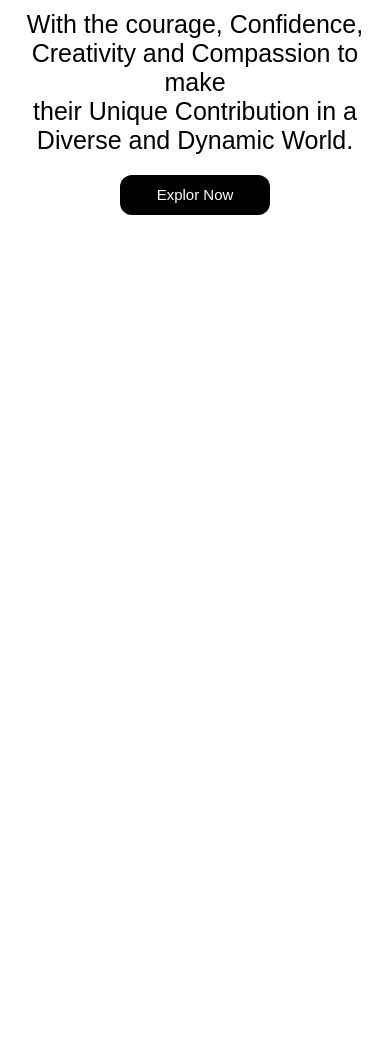
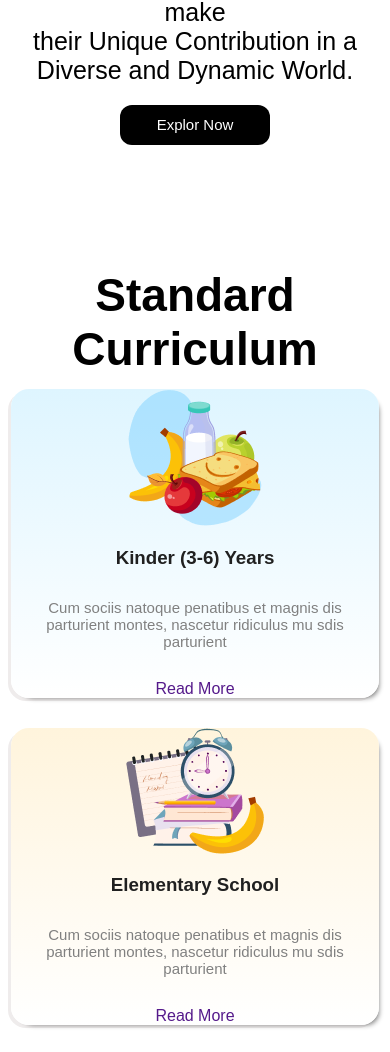
Before and after one commit to abdurrashad/Assignment-2-Kids-Education-repo, a plain HTML site: page index1.html in a window 390 px wide. Shown: the part 943-1995 px from the top of the page. Before the commit the page ends 1158 px from the top, so only its background shows below. Drawn offline with Linux system fonts and the light colour scheme.

Commit message:
added curriculum section and responsive style

```diff
--- a/index1.html
+++ b/index1.html
@@ -43,6 +43,43 @@
                 <img src="images/hero-kids.png" alt="">
             </div>
         </div>
+
+        <!-- curriculum section -->
+
+        <div class="curriculum-section">
+            <h2 class="primary-font">Standard Curriculum</h2>
+            <div class="box-container">
+                <div class="box box1">
+                    <img src="images/kinder.png" alt="">
+                    <h3 class="primary-title">Kinder (3-6) Years</h3>
+                    <p class="primary-description">Cum sociis natoque penatibus et magnis
+                        dis parturient montes, nascetur ridiculus
+                        mu sdis parturient</p>
+                    <a href="">Read More</a>
+                </div>
+                <div class="box box2">
+                    <img src="images/elementary.png" alt="">
+                    <h3 class="primary-title">Elementary School</h3>
+                    <p class="primary-description">Cum sociis natoque penatibus et magnis
+                        dis parturient montes, nascetur ridiculus
+                        mu sdis parturient</p>
+                    <a href="">Read More</a>
+                </div>
+                <div class="box box3">
+                    <img src="images/middle.png" alt="">
+                    <h3 class="primary-title">Middle (10-16) Years</h3>
+                    <p class="primary-description">Cum sociis natoque penatibus et magnis
+                        dis parturient montes, nascetur ridicu                    us
+                        mu sdis parturient</p>
+                    <a href="">Read More</a>
+                </div>
+            </div>
+            <div class="circle">
+                <div class="div"></div>
+                <div class="div"></div>
+            </div>
+        </div>
+
         <script>
             let menuList = document.getElementById("menuList")
             menuList.style.maxHeight ="0px";
--- a/kids1.css
+++ b/kids1.css
@@ -17,9 +17,36 @@ html,body{
 }
 .btn{
     color: #FFFFFF;
-    /* font-size: 15px; */
 }
+.primary-font{
+    font-weight: bold;
+    font-size: 46px;
+    color: #000000;
+}
+.primary-title{
+    font-weight: bold;
+    font-display: 24px;
+    color: #202020;
+}
+.primary-description{
+    font-weight: 600px;
+    font-size: 15px;
+    color: #808080;
+    margin: 10px;
+}
+.circle{
+    height: 60px;
+    width: 130px;
+    display: flex;
+    flex-direction: row-reverse;
+}
+.div{
+    height: 60px;
+    width: 60px;
+    background-color: orange;
+    border-radius: 50%;
 
+}
 /* navbar style */
 
 
@@ -30,6 +57,7 @@ html,body{
     align-items: center;
     position: relative;
     height: 60px;
+    margin: 0 130px;
     margin-top: 20px;
 }
 .img-school{
@@ -104,7 +132,7 @@ i{
     border: none;
 }
 .banner-container{
-    margin-left: 40px;
+    margin-left: 170px;
 }
 .empower{
     color: orange;
@@ -113,10 +141,73 @@ i{
     color: rgb(26, 125, 164);
 }
 .banner-img{
-    margin-right: 30px;
+    margin-right: 170px;
+}
+
+/* curriculum style */
+
+.curriculum-section{
+    height: 880px;
+    position: relative;
+    display: flex;
+    flex-direction: column;
+    gap: 80px;
+    background-image: url("images/bg.png");
+    align-items: center;
+    justify-content: center;
+}
+.box-container{
+    display: flex;
+    justify-content: space-around;
+    align-items: center;
+    height: 440px;
+    width: 95%;
+
+}
+.box{
+    height: 28rem;
+    width: 23rem;
+    display: flex;
+    flex-direction: column;
+    justify-content: center;
+    align-items: center;
+    text-align: center;
+    gap: 20px;
+    border-radius: 18px;
+
+
+}
+.box1{
+    background: linear-gradient(#DEF5FF,#FFFFFF);
+    box-shadow: 5px 5px 5px -5px gray, -3px 3px rgb(239, 236, 236);
+}
+.box2{
+    background: linear-gradient(#FFF4DC, #FFFFFF);
+    box-shadow: 5px 5px 5px -5px gray, -3px 3px rgb(239, 236, 236);
+}
+.box3{
+    background: linear-gradient(#F2E8FF,#FFFFFF);
+    box-shadow: 5px 5px 5px -5px gray, -3px 3px rgb(239, 236, 236);
 }
 
 /* responsive */
+@media screen and (max-width:1200px ) {
+    .box-container{
+        display: grid;
+        grid-template-columns: repeat(2,1fr);
+        justify-content: center;
+        align-items: center;
+        text-align: center;
+        height: 100%;
+    }
+    .curriculum-section{
+        margin-top: 200px;
+        gap: 20px;
+        align-items: center;
+        justify-content: center;
+    }
+
+}
 
 @media screen and (max-width:800px) {
     nav ul{
@@ -129,6 +220,9 @@ i{
         overflow: hidden;
         right: 0px;
         gap: 0px;
+    }
+    .nav-container{
+        margin: 0 auto;
     }
 
     nav ul li{
@@ -149,9 +243,11 @@ i{
         display: flex;
         flex-direction: column-reverse;
         justify-content: center;
-        margin-top: 300px;
+        margin-top: 250px;
     }
-    .banner-container{
+    .banner-container,
+    .box-container
+    {
         display: flex;
         flex-direction: column;
         justify-content: center;
@@ -175,4 +271,18 @@ i{
     .banner-img img{
         width: 90%;
     }
+    .curriculum-section{
+        margin-top: 400px;
+        text-align: center;
+    }
+    .circle{
+        display: none;
+    }
+    .box-container{
+        margin-top: 20px;
+
+    }
+    .box{
+        margin-top: 30px;
+    }
 }
```
